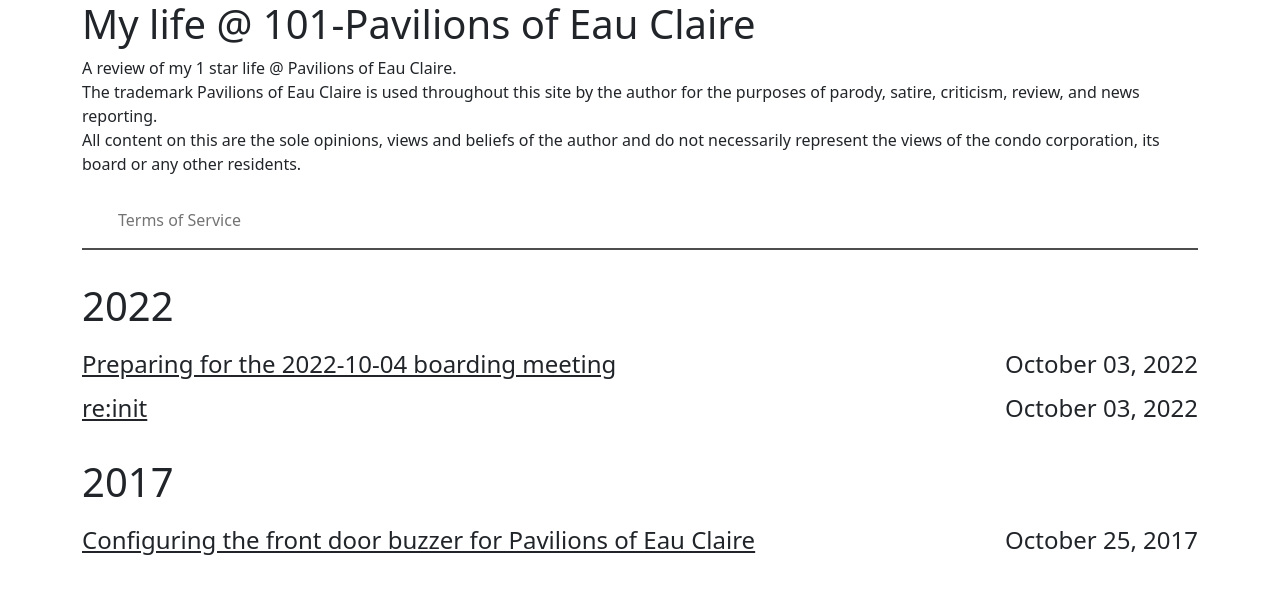
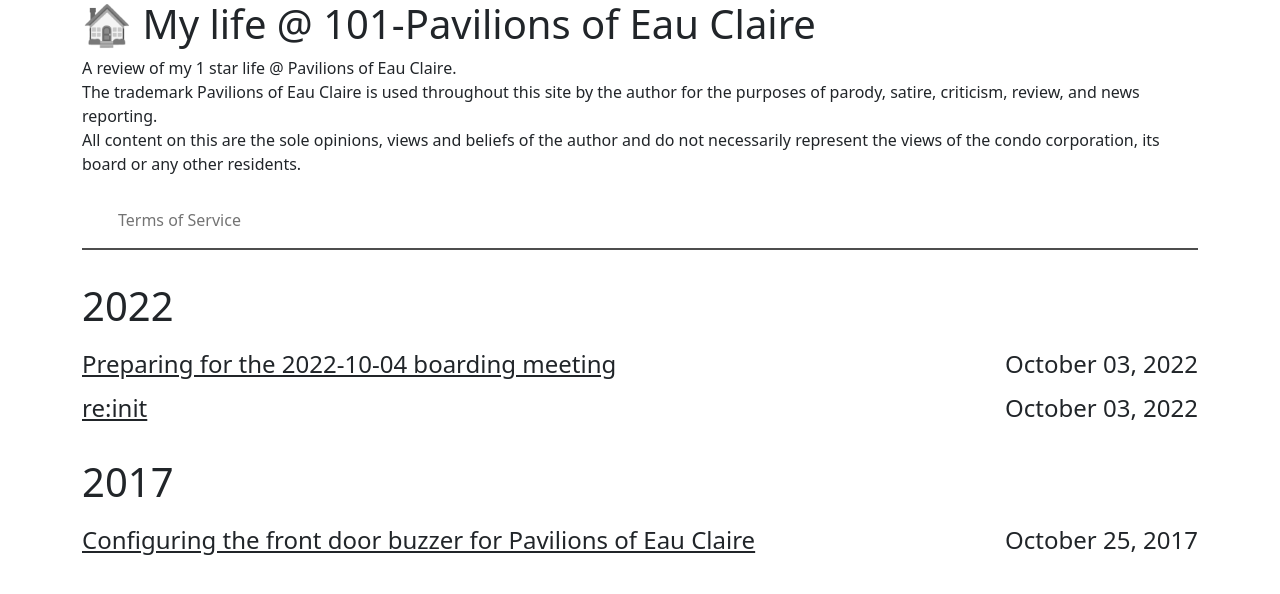
Before and after one commit to sparksis/pavilions-of-eau-claire-blog, a Jekyll site: the page built from index.html, in a window 1280 px wide. Shown: the top 594 px of the page. Built offline with Jekyll 4.4.1, drawn with Linux system fonts in a browser that asks for light colours.

Commit message:
adding a shitty home button

```diff
--- a/_layouts/default.html
+++ b/_layouts/default.html
@@ -32,7 +32,7 @@
   </head>
   <body class="d-flex flex-column h-100">
     <div class="container">
-      <h1>{{site.title}}</h1>
+      <h1><a href="/" style="text-decoration: none;filter: grayscale(100%);">🏠</a> {{site.title}}</h1>
       <p>{{site.description}}</p>
       {% include navigation.html %}
       <div class="body">{{ content }}</div>
```
